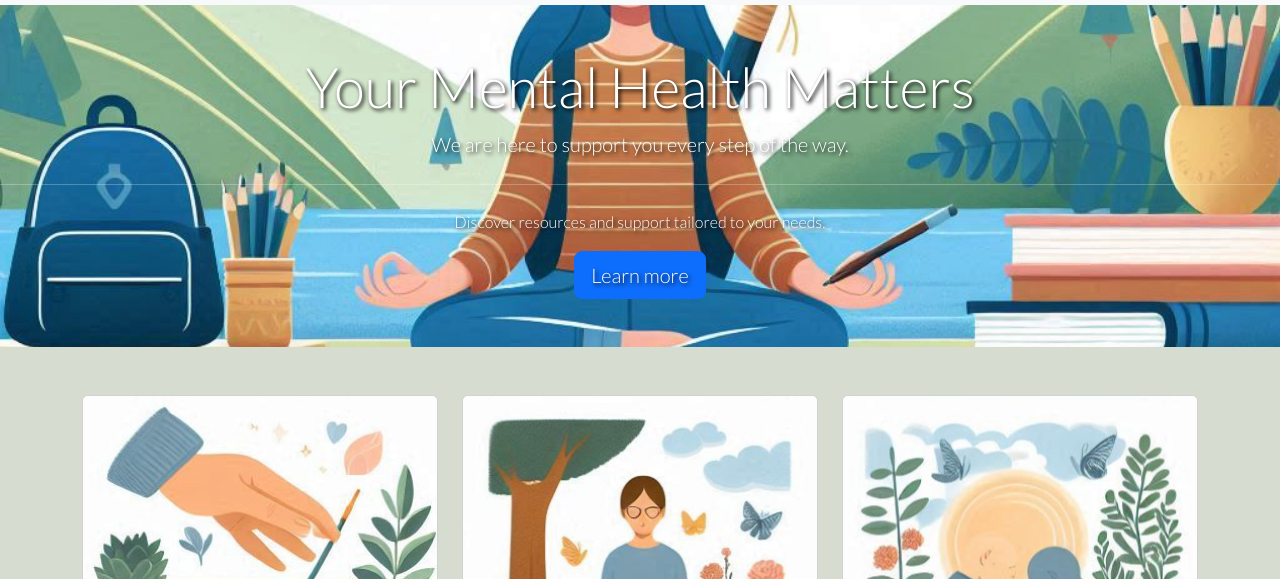
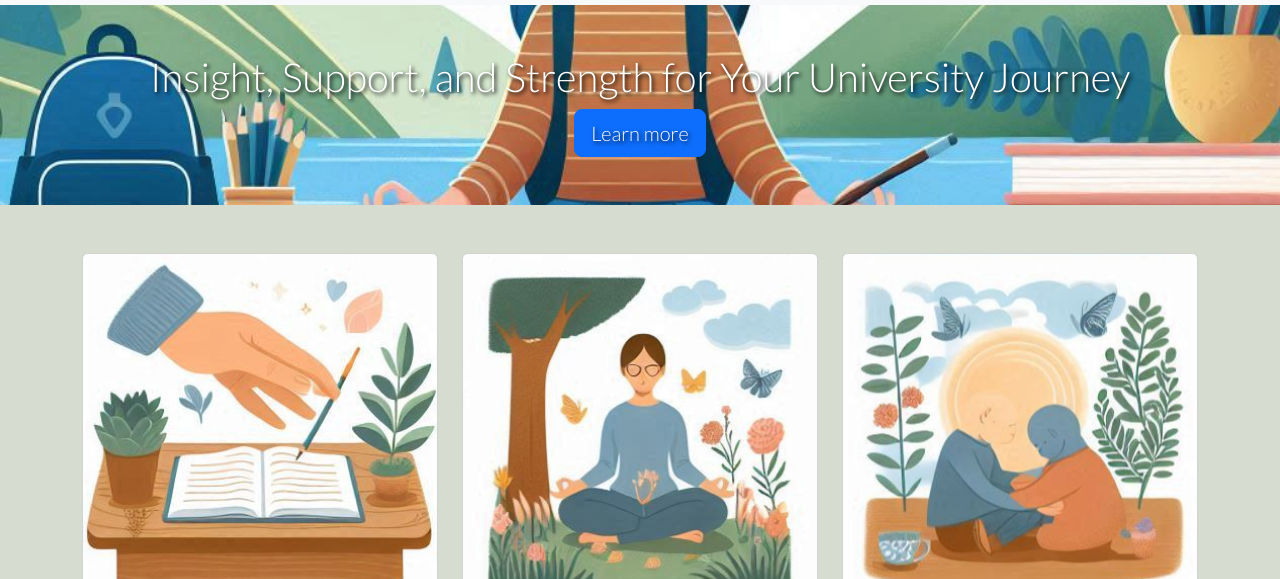
Before and after one commit to csmatthew/scholars-orchard, a plain HTML site: page index.html in a window 1280 px wide. Shown: the part 221-800 px from the top of the page. Drawn offline with nearby package versions, Linux system fonts and the light colour scheme; a script that the page names is missing.

Commit message:
edit jumbotron text

```diff
--- a/index.html
+++ b/index.html
@@ -65,10 +65,7 @@
 
     <!-- Jumbotron -->
     <div class="jumbotron text-center py-5">
-      <h1 class="display-4">Your Mental Health Matters</h1>
-      <p class="lead">We are here to support you every step of the way.</p>
-      <hr class="my-4" />
-      <p>Discover resources and support tailored to your needs.</p>
+            <h1>Insight, Support, and Strength for Your University Journey</h1>
       <a class="btn btn-primary btn-lg" href="#" role="button">Learn more</a>
     </div>
 
```
